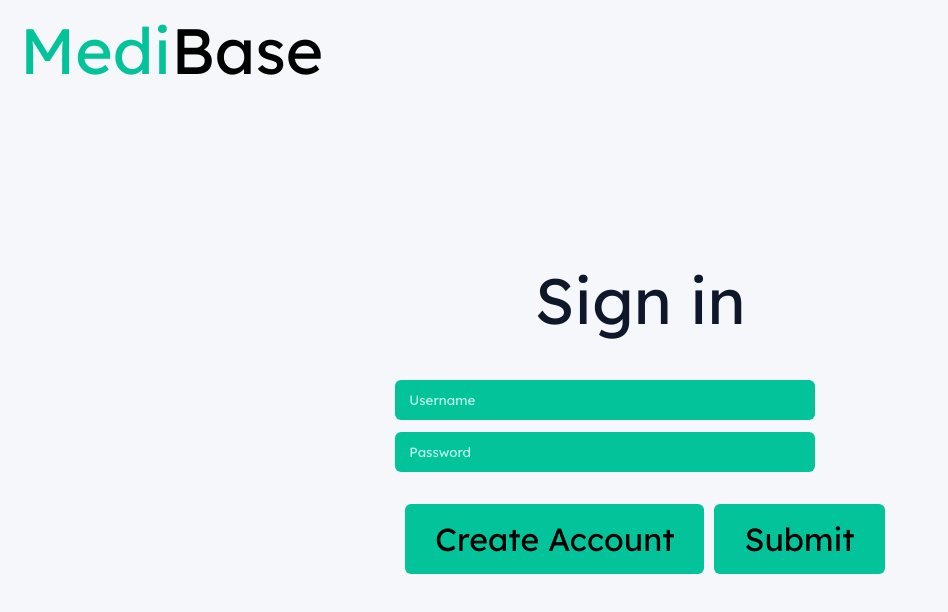
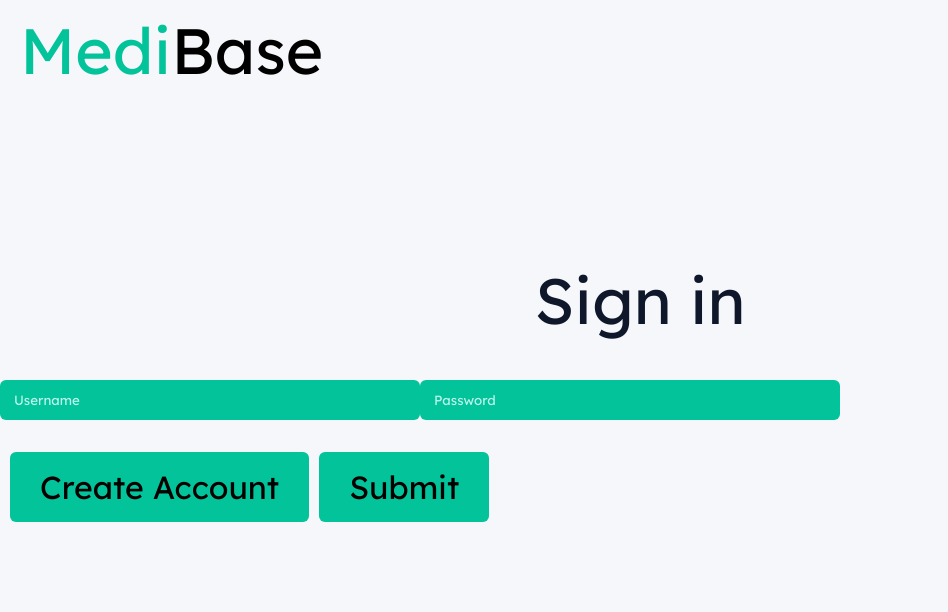
Before and after one commit to ForteV/cs321-team9, a React (Vite) app in the folder Components/ui/: page /login in a window 1280 px wide. Shown: the top 612 px of the page, without its empty margins (0-948 px from the left). Built offline with nearby package versions, Linux system fonts and the light colour scheme.

Commit message:
Minor edits

```diff
--- a/Components/ui/src/components/Pages/Login.css
+++ b/Components/ui/src/components/Pages/Login.css
@@ -17,17 +17,14 @@
     padding: 150px 0px 20px 0px;
 }
 
-.logInPage form {
+.logInPage input {
     justify-content: center;
     align-items: center;
-}
-
-.logInPage input {
     width: 100%;
     max-width: 420px;
     padding: 12px 14px;
     background: #02C39A;
-    color:rgba(224, 255, 251, 0.842);
+    color:white;
     border-style: none;
     border-radius: 6px;
     font-family: "Lexend", sans-serif;
--- a/Components/ui/src/components/Pages/Login.jsx
+++ b/Components/ui/src/components/Pages/Login.jsx
@@ -7,8 +7,8 @@ export default function Login() {
 
   function handleSubmit(e) {
     e.preventDefault();
-    // perform real auth here; for now just mark authenticated
-    sessionStorage.setItem("authenticated", "1");
+    // perform real auth here, for now just mark authenticated
+    localStorage.setItem("authenticated", "1");
     navigate("/app", { replace: true });
   }
 
@@ -22,9 +22,11 @@ export default function Login() {
       </header>
       <h2>Sign in</h2>
       <form onSubmit={handleSubmit} style={{ display: "grid", gap: 12}}>
-        <input name="username" placeholder="Username" type="text" required />
-        <input name="password" placeholder="Password" type="password" required />
-        <div>
+        <div className="authentication">
+          <input name="username" placeholder="Username" type="text" required />
+          <input name="password" placeholder="Password" type="password" required />
+        </div>
+        <div className="submissions">
           <button type="submit" className="button primary">Create Account</button>
           <button type="submit" className="button primary">Submit</button>
         </div>
```
